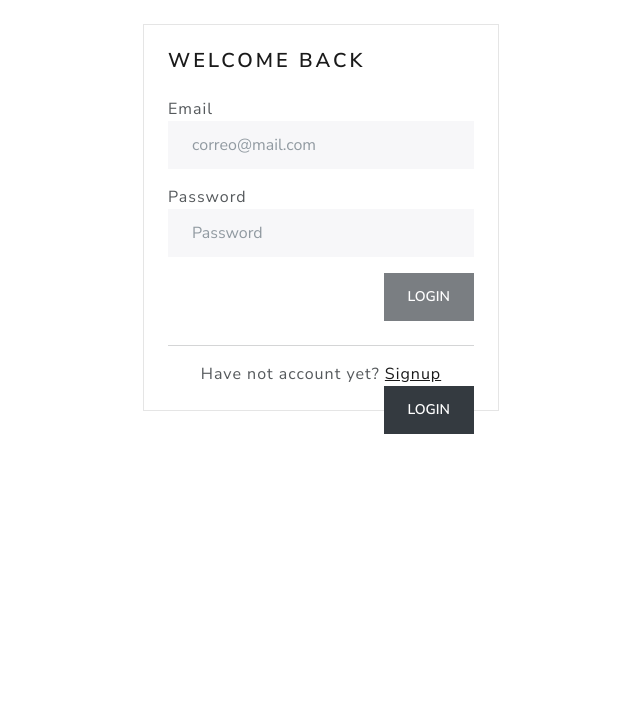
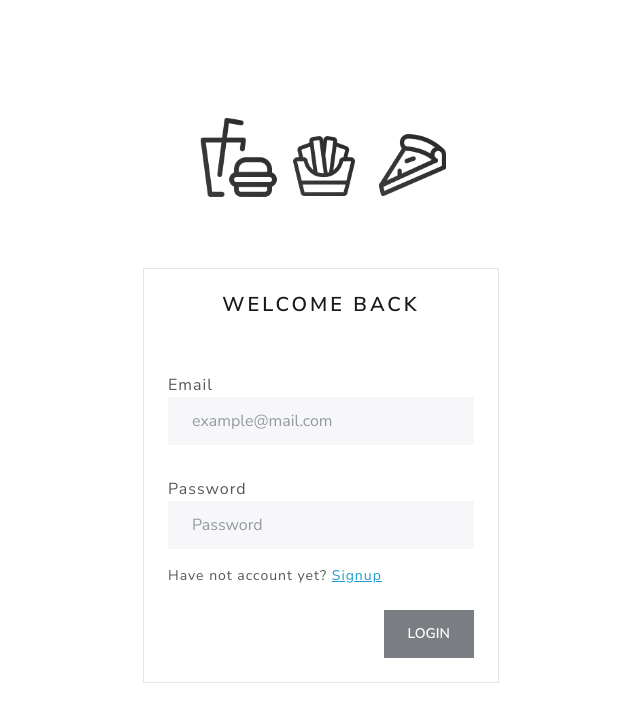
Before and after one commit to KevinJag21/RestaurantApp, an Angular app in the folder client/foodOrderApp/: page /auth/login in a window 1280 px wide. Shown: the top 722 px of the page, without its empty margins (319-959 px from the left). Built offline with nearby package versions, Linux system fonts and the light colour scheme.

Commit message:
Login and signin

```diff
--- a/client/foodOrderApp/src/app/auth/pages/login/login.component.html
+++ b/client/foodOrderApp/src/app/auth/pages/login/login.component.html
@@ -1,45 +1,35 @@
-<div class="container">
+<div class="container mt-5">
+    <img class="img-fluid mx-auto d-block ml-1 pt-2" style="width: 17rem;" src="../../../../assets/img/food-icon-motions.gif" alt="">
     <div class="row">
         <div class="col-md-4 offset-md-4">
-            <div class="login-form bg-light mt-4 p-4">
+            <div class="login-form bg-light mt-2 p-4">
                 <form [formGroup]="baseForm" class="row g-3">
-                    <h4>Welcome Back</h4>
-                    <div class="col-12">
+                    <h4 class="text-center">Welcome Back</h4>
+                    <div class="col-12 mt-5">
                         <label>Email</label>
-                        <input type="text"
-                                name="EMAIL"
-                                class="form-control"
-                                placeholder="correo@mail.com"
-                                [class.is-invalid]="isValidField('EMAIL')"
-                                formControlName="EMAIL">
-                                <div class="text-danger" role="alert" *ngIf="isValidField('EMAIL')">
-                                    {{getErrorMessage("EMAIL")}}
-                                </div>
+                        <input type="text" name="EMAIL" class="form-control" placeholder="example@mail.com"
+                            [class.is-invalid]="isValidField('EMAIL')" formControlName="EMAIL">
+                        <div class="text-danger" role="alert" *ngIf="isValidField('EMAIL')">
+                            {{getErrorMessage("EMAIL")}}
+                        </div>
                     </div>
-                    <div class="col-12">
+                    <div class="col-12 pt-3">
                         <label>Password</label>
-                        <input type="password"
-                                name="password"
-                                class="form-control"
-                                placeholder="Password"
-                                [class.is-invalid]="isValidField('PASSWORD')"
-                                formControlName="PASSWORD">
+                        <input type="password" name="password" class="form-control" placeholder="Password"
+                            [class.is-invalid]="isValidField('PASSWORD')" formControlName="PASSWORD">
                         <div class="text-danger" role="alert" *ngIf="isValidField('PASSWORD')">
                             {{getErrorMessage("PASSWORD")}}
                         </div>
                     </div>
-                    <div class="col-12">
-                        <button type="submit"
-                                class="btn btn-dark float-end"
-                                [disabled]="baseForm.invalid"
-                                (click)="login()">Login</button>
+                        <small >Have not account yet? <a href="" class="text-info">Signup</a></small>
+                        <!--<button class="btn btn-dark float-end" (click)="login()">Login</button>-->
+
+                    <div class="col-12 mt-4">
+                        <button type="submit" class="btn btn-dark float-end" [disabled]="baseForm.invalid"
+                            (click)="login()">Login</button>
                     </div>
                 </form>
-                <hr class="mt-4">
-                <div class="col-12">
-                    <p class="text-center mb-0">Have not account yet? <a href="#">Signup</a></p>
-                    <button class="btn btn-dark float-end" (click)="login()">Login</button>
-                </div>
+
             </div>
         </div>
     </div>
--- a/client/foodOrderApp/src/app/auth/pages/signin/signin.component.html
+++ b/client/foodOrderApp/src/app/auth/pages/signin/signin.component.html
@@ -1 +1,53 @@
-<p>signin works!</p>
+<div class="container mt-3">
+    <a class="nav-link text-dark" routerLink='./login'><i style="font-size:1.5rem;" class="fas fa-arrow-left"></i></a>
+    <div class="row">
+        <div class="col-md-4 offset-md-4">
+            <div class="login-form bg-light mt-2 p-4">
+                <form [formGroup]="baseForm" class="row g-3">
+                    <h4 class="text-center">Welcome</h4>
+                    <div class="col-12 mt-5">
+                        <label>Full Name</label>
+                        <input type="text" name="NAME" class="form-control" placeholder="Your Name"
+                            [class.is-invalid]="isValidField('NAME')" formControlName="NAME">
+                        <div class="text-danger" role="alert" *ngIf="isValidField('NAME')">
+                            {{getErrorMessage("NAME")}}
+                        </div>
+                    </div>
+                    <div class="col-12 pt-3">
+                        <label>Address</label>
+                        <textarea class="form-control" placeholder="Your Address" [class.is-invalid]="isValidField('ADDRESS')" formControlName="ADDRESS" cols="30" rows="4"></textarea>
+                        <div class="text-danger" role="alert" *ngIf="isValidField('ADDRESS')">
+                            {{getErrorMessage("ADDRESS")}}
+                        </div>
+                    </div>
+                    <div class="col-12 pt-3">
+                        <label>Email</label>
+                        <input type="text" name="EMAIL" class="form-control" placeholder="example@mail.com"
+                            [class.is-invalid]="isValidField('EMAIL')" formControlName="EMAIL">
+                        <div class="text-danger" role="alert" *ngIf="isValidField('EMAIL')">
+                            {{getErrorMessage("EMAIL")}}
+                        </div>
+                    </div>
+                    <div class="col-12 pt-3">
+                        <label>Password</label>
+                        <input type="password" name="password" class="form-control" placeholder="Password"
+                            [class.is-invalid]="isValidField('PASSWORD')" formControlName="PASSWORD">
+                        <div class="text-danger" role="alert" *ngIf="isValidField('PASSWORD')">
+                            {{getErrorMessage("PASSWORD")}}
+                        </div>
+                    </div>
+                    <div class="form-check">
+                        <input class="form-check-input" type="checkbox" value="" id="flexCheckDefault">
+                        <small class="form-check-label" for="flexCheckDefault">I want to receive promotional
+                            emails</small>
+                    </div>
+
+                    <div class="col-12 mt-4">
+                        <button type="submit" class="btn btn-dark float-end" [disabled]="baseForm.invalid"
+                            (click)="login()">Sign In</button>
+                    </div>
+                </form>
+            </div>
+        </div>
+    </div>
+</div>
--- a/client/foodOrderApp/src/app/auth/pages/signin/signin.component.ts
+++ b/client/foodOrderApp/src/app/auth/pages/signin/signin.component.ts
@@ -1,4 +1,8 @@
 import { Component, OnInit } from '@angular/core';
+import { Router } from '@angular/router';
+import { FormBuilder, FormControl, Validators } from '@angular/forms';
+
+import { AuthService } from '../../services/auth.service';
 
 @Component({
   selector: 'app-signin',
@@ -7,9 +11,85 @@ import { Component, OnInit } from '@angular/core';
 })
 export class SigninComponent implements OnInit {
 
-  constructor() { }
+    private isValidEmail = /[a-zA-Z0-9._]+@[a-z0-9.]+\.[a-z]{2,}$/;
 
-  ngOnInit(): void {
+    constructor(private router : Router, private authSvc : AuthService, private fb: FormBuilder) { }
+
+    emailVld = [Validators.required, Validators.pattern(this.isValidEmail)];
+    passVld = [Validators.required, Validators.minLength(6)];
+    nameVld = [Validators.required]
+    addressVld = [Validators.required]
+
+    baseForm = this.fb.group({
+      NAME: new FormControl('',this.nameVld),
+      ADDRESS: new FormControl('',this.addressVld),
+      EMAIL: new FormControl('', this.emailVld ),
+      PASSWORD: new FormControl('',this.passVld )
+    });
+
+    ngOnInit(): void {
+    }
+
+    login(){
+     // this.router.navigate(['./user']);
+
+      this.authSvc.login("johndue@gmail.com","").subscribe(
+        resp =>{
+          console.log(resp);
+          this.router.navigate(['./user']);},
+        error =>{
+          console.log("error", error);
+        }
+
+      );
+    }
+
+    /**form validation */
+
+    getErrorMessage(field: string): string{
+      let msg : string = '';
+
+      if(field == 'EMAIL'){
+        if(this.baseForm.get(field)?.errors?.required){
+          return 'The email is required';
+
+        }else if(this.baseForm.get(field)?.hasError('pattern')){
+          return 'Must be a valid email';
+          //return msg;
+        }
+      }
+
+      if(field == 'NAME'){
+        if(this.baseForm.get(field)?.errors?.required){
+          return 'The name is required';
+
+        }
+      }
+
+      if(field == 'ADDRESS'){
+        if(this.baseForm.get(field)?.errors?.required){
+          return 'The address is required';
+
+        }
+      }
+
+      if(field == 'PASSWORD'){
+        if(this.baseForm.get(field)?.errors?.required){
+          return 'The password is required';
+          //return msg;
+        }else if(this.baseForm.get(field)?.hasError('minlength')){
+          const minLength = this.baseForm.get(field)?.errors?.minlength?.requiredLength;
+          return `Must have ${minLength} characters`;
+          //return msg;
+        }
+      }
+
+      return msg;
+    }
+
+    isValidField(field: string): boolean{
+
+      return ((this.baseForm.get(field)!.touched || this.baseForm.get(field)!.dirty) &&
+      !this.baseForm.get(field)!.valid);
+    }
   }
-
-}
```
Also changed, not shown: client/foodOrderApp/src/assets/img/food-icon-motions.gif (added).
